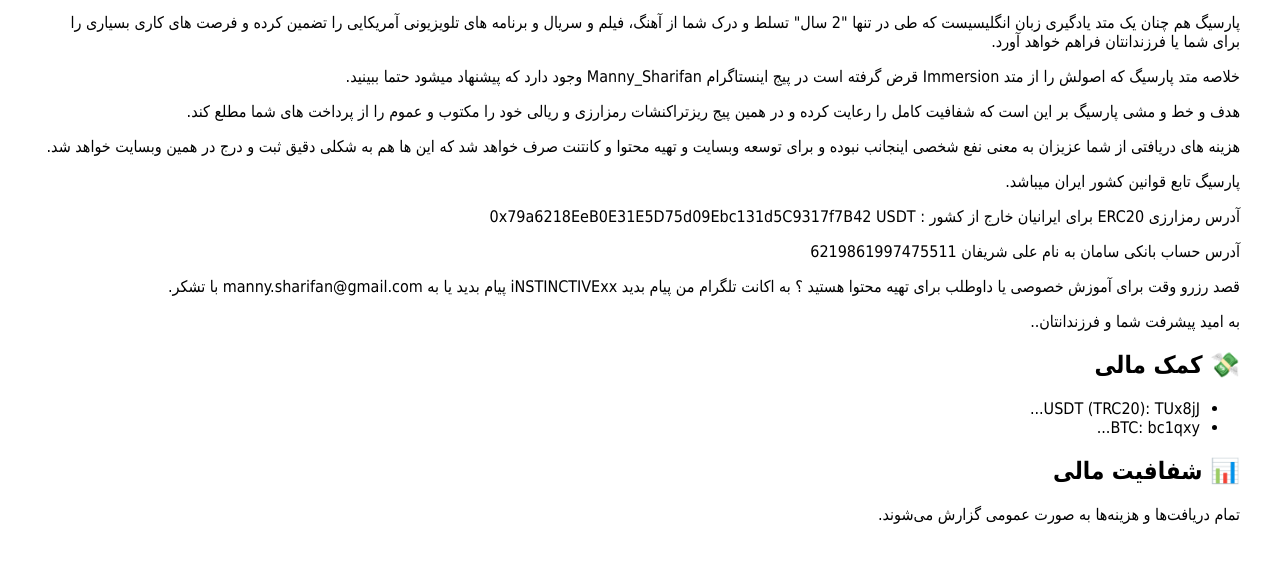
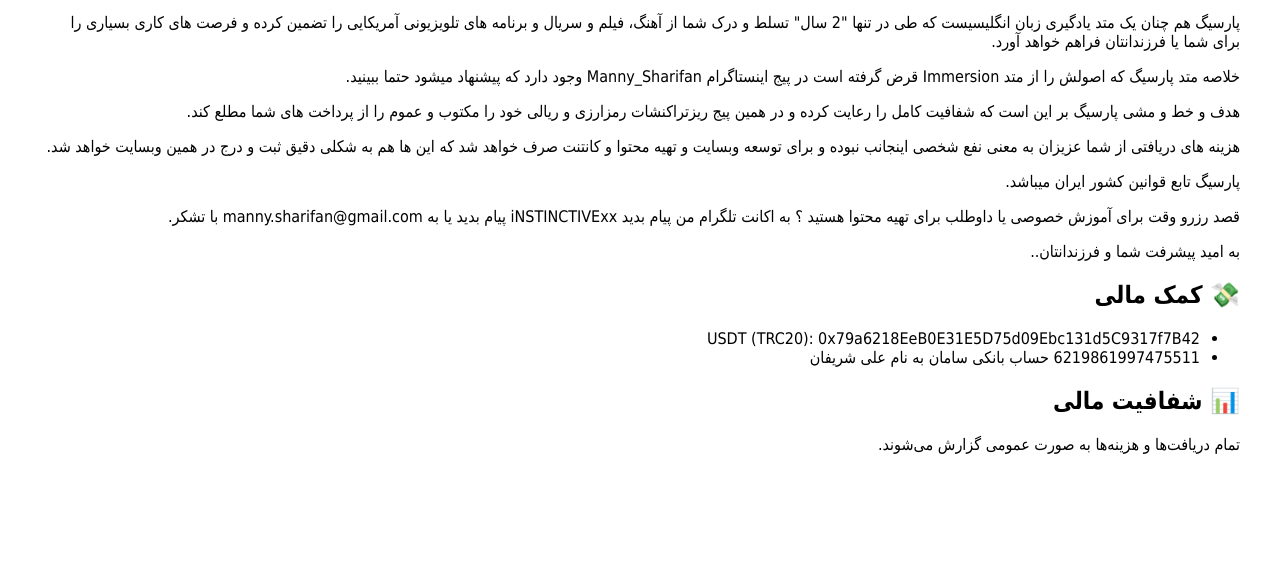
Before and after one commit to Parsyg/Parsyg.github.io, a plain HTML site: page index.html in a window 1280 px wide. Shown: the part 143-706 px from the top of the page. Drawn offline with Linux system fonts and the light colour scheme.

Commit message:
Update index.html

```diff
--- a/index.html
+++ b/index.html
@@ -30,21 +30,14 @@
 
     <p>پارسیگ تابع قوانین کشور ایران میباشد.</p>
 
-    <p>آدرس رمزارزی ERC20 برای ایرانیان خارج از کشور : 0x79a6218EeB0E31E5D75d09Ebc131d5C9317f7B42 USDT</p>
-
-    <p>آدرس حساب بانکی سامان به نام علی شریفان 6219861997475511</p>
-
     <p>قصد رزرو وقت برای آموزش خصوصی یا داوطلب برای تهیه محتوا هستید ؟ به اکانت تلگرام من پیام بدید iNSTINCTIVExx پیام بدید یا به manny.sharifan@gmail.com با تشکر.</p>
 
     <p>به امید پیشرفت شما و فرزندانتان..</p>
 
-
-
-
   <h2>💸 کمک مالی</h2>
   <ul>
-    <li>USDT (TRC20): TUx8jJ... </li>
-    <li>BTC: bc1qxy... </li>
+    <li>USDT (TRC20): 0x79a6218EeB0E31E5D75d09Ebc131d5C9317f7B42 </li>
+    <li>6219861997475511 حساب بانکی سامان به نام علی شریفان </li>
   </ul>
 
   <h2>📊 شفافیت مالی</h2>
```
